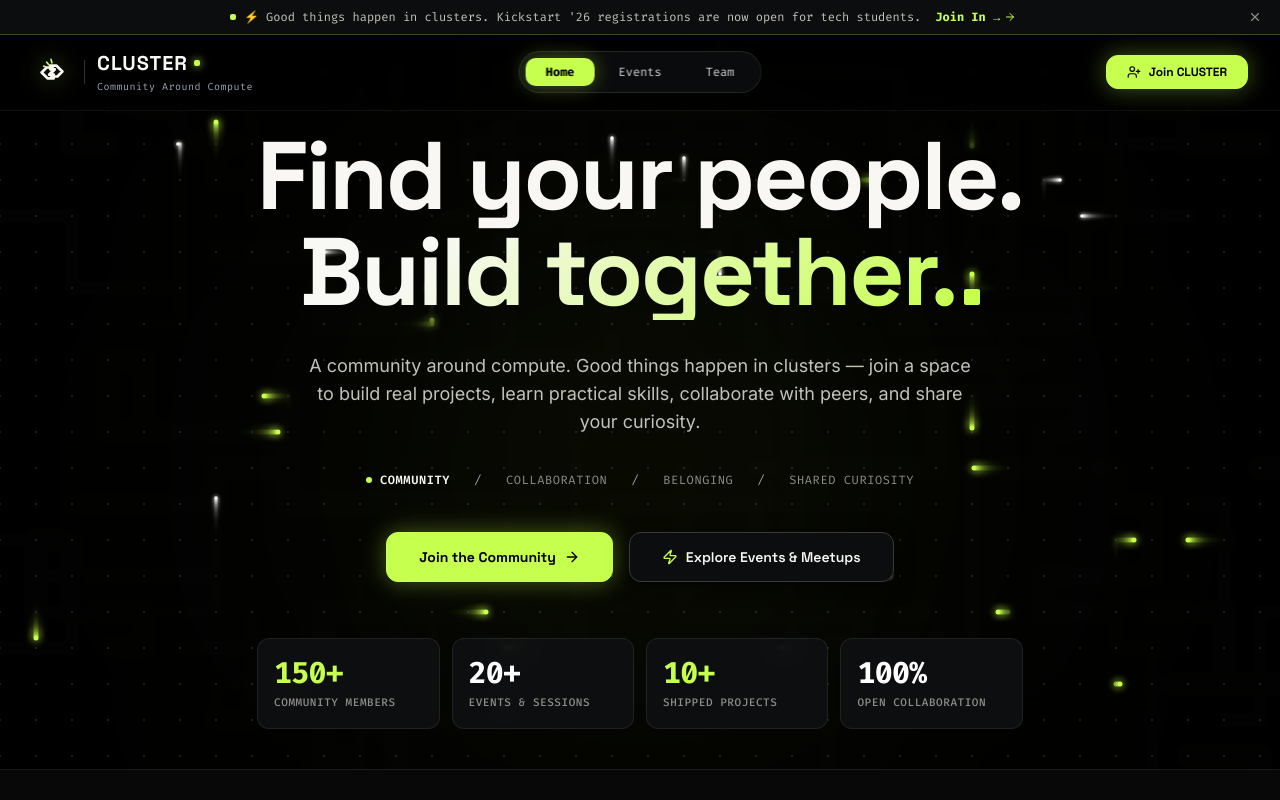
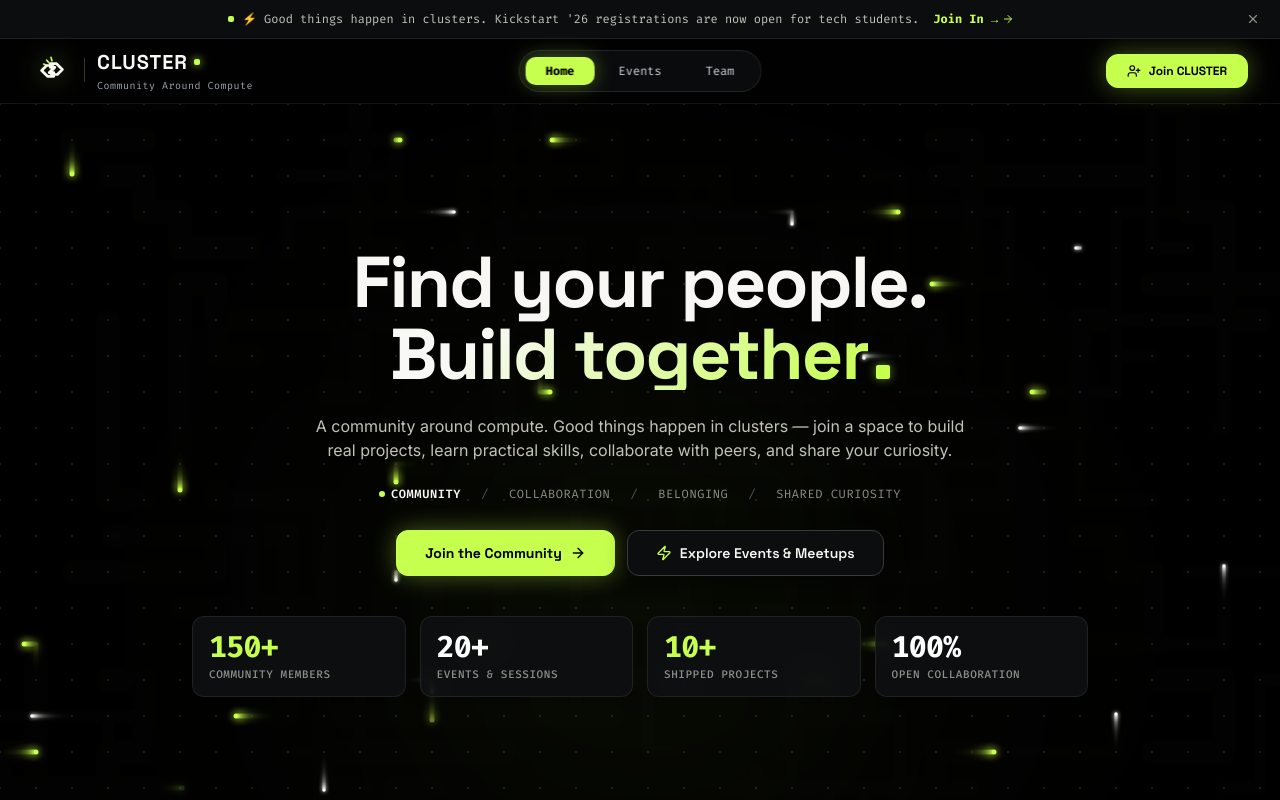
Before and after one commit to Cluster-Community-Org/Cluster-Website, a React (Vite) app in the folder client/: page / in a window 1280 px wide. Shown: the top 800 px of the page. Built offline with nearby package versions, Linux system fonts and the light colour scheme.

Commit message:
fix(layout): resolve banner and nav collision with sticky header and ensure hero fits viewport

```diff
--- a/client/src/components/layout/AnnouncementBanner.jsx
+++ b/client/src/components/layout/AnnouncementBanner.jsx
@@ -18,7 +18,7 @@ export default function AnnouncementBanner() {
   if (!config.bannerEnabled || dismissed || !config.bannerText) return null
 
   return (
-    <div className="bg-[#0C0D0E] border-b border-cluster-acid/25 text-[#F8F7F3] text-[11px] sm:text-xs font-mono py-2 px-4 relative z-50 animate-fadeIn">
+    <div className="bg-[#0C0D0E] border-b border-white/[0.08] text-[#F8F7F3] text-[11px] sm:text-xs font-mono py-2 px-4 relative z-50">
       <div className="max-w-7xl mx-auto flex items-center justify-between gap-4">
         <div className="flex items-center gap-2 truncate mx-auto text-center">
           <span className="w-1.5 h-1.5 rounded-sm bg-cluster-acid shrink-0 hidden sm:inline-block" />
@@ -28,15 +28,15 @@ export default function AnnouncementBanner() {
               to={config.bannerLink}
               className="text-cluster-acid hover:text-white font-bold ml-1.5 inline-flex items-center gap-1 shrink-0 transition-colors"
             >
-              <span>{config.bannerLinkText || 'Learn more'}</span>
+              <span>{config.bannerLinkText || 'Join In →'}</span>
               <ArrowRight className="w-3 h-3" />
             </Link>
           )}
         </div>
         <button
           onClick={() => setDismissed(true)}
-          className="text-[#8E8E88] hover:text-white p-0.5 shrink-0"
-          aria-label="Dismiss alert"
+          className="text-[#8E8E88] hover:text-white p-1 rounded-md hover:bg-white/10 transition-colors cursor-pointer shrink-0"
+          aria-label="Dismiss announcement"
         >
           <X className="w-3.5 h-3.5" />
         </button>
--- a/client/src/components/layout/Navbar.jsx
+++ b/client/src/components/layout/Navbar.jsx
@@ -32,16 +32,17 @@ export default function Navbar() {
   return (
     <>
       <header
-        className={`fixed top-0 left-0 right-0 z-40 transition-all duration-300 ${
+        className={`sticky top-0 z-40 w-full transition-colors duration-200 ${
           scrolled
             ? 'bg-black/95 backdrop-blur-md border-b border-white/10 shadow-[0_10px_30px_rgba(0,0,0,0.8)]'
-            : 'bg-black/60 backdrop-blur-sm border-b border-white/[0.06]'
+            : 'bg-black/85 backdrop-blur-md border-b border-white/[0.08]'
         }`}
       >
         {/* Top Ticker Alert Banner (if enabled) */}
         <AnnouncementBanner />
 
-        <div className="max-w-7xl mx-auto px-4 sm:px-6 lg:px-8 py-3.5 flex items-center justify-between relative">
+        {/* Main Navbar Bar */}
+        <div className="max-w-7xl mx-auto px-4 sm:px-6 lg:px-8 h-16 flex items-center justify-between relative">
 
           {/* ── Brand Logo ── */}
           <ClusterLogo
@@ -51,8 +52,8 @@ export default function Navbar() {
             tagline="Community Around Compute"
           />
 
-          {/* ── Desktop Nav pill ── */}
-          <nav className="hidden md:flex items-center gap-1 bg-obsidian-900/90 p-1.5 rounded-full border border-white/10 backdrop-blur-md absolute left-1/2 -translate-x-1/2">
+          {/* ── Desktop Nav pill (Perfect Horizontal and Vertical Center) ── */}
+          <nav className="hidden md:flex items-center gap-1 bg-obsidian-900/90 p-1.5 rounded-full border border-white/10 backdrop-blur-md absolute top-1/2 left-1/2 -translate-x-1/2 -translate-y-1/2">
             {navLinks.map((link) => (
               <NavLink
                 key={link.name}
@@ -103,7 +104,7 @@ export default function Navbar() {
                   to={link.href}
                   onClick={() => setIsOpen(false)}
                   className={({ isActive }) =>
-                    `px-4 py-2.5 rounded-lg text-sm font-mono transition-colors ${
+                    `px-4 py-2.5 rounded-xl text-xs font-mono transition-colors ${
                       isActive
                         ? 'nav-pill-active'
                         : 'text-gray-300 hover:text-white hover:bg-white/5'
@@ -115,15 +116,15 @@ export default function Navbar() {
               ))}
             </div>
 
-            <div className="pt-2 border-t border-white/10 flex flex-col gap-2">
+            <div className="pt-2 border-t border-white/10">
               <button
                 onClick={() => {
                   setIsOpen(false)
                   setIsJoinModalOpen(true)
                 }}
-                className="btn-cluster-primary w-full py-3 text-xs flex items-center justify-center gap-2"
+                className="btn-cluster-primary w-full py-2.5 text-xs"
               >
-                <UserPlus className="w-4 h-4" />
+                <UserPlus className="w-3.5 h-3.5" />
                 <span>Join CLUSTER Community</span>
               </button>
             </div>
@@ -131,7 +132,7 @@ export default function Navbar() {
         )}
       </header>
 
-      {/* Join Society Modal */}
+      {/* Join Community Modal */}
       <JoinClusterModal
         isOpen={isJoinModalOpen}
         onClose={() => setIsJoinModalOpen(false)}
--- a/client/src/components/sections/HeroSection.jsx
+++ b/client/src/components/sections/HeroSection.jsx
@@ -1,6 +1,6 @@
 import { useState, useEffect } from 'react'
 import { Link } from 'react-router-dom'
-import { ArrowRight, Zap, Users } from 'lucide-react'
+import { ArrowRight, Zap } from 'lucide-react'
 import { CircuitCanvas } from '../3d/CircuitCanvas.jsx'
 import { clusterDataService } from '../../services/clusterDataService.js'
 
@@ -25,25 +25,25 @@ export default function HeroSection() {
   const stats = (config.stats && config.stats.length > 0) ? config.stats : DEFAULT_HERO_STATS
 
   return (
-    <section className="relative min-h-[92vh] flex flex-col justify-between overflow-hidden bg-[#080808] border-b border-white/[0.08] px-4 pt-28 pb-10">
+    <section className="relative min-h-[calc(100dvh-4rem)] flex flex-col justify-center overflow-hidden bg-[#080808] border-b border-white/[0.08] px-4 py-6 sm:py-8 lg:py-10">
       {/* Circuit Canvas Ambient Micro-animation */}
       <CircuitCanvas />
 
       {/* Subtle Restrained Ambient Lighting */}
-      <div className="absolute top-1/4 left-1/2 -translate-x-1/2 w-[560px] h-[560px] bg-cluster-acid/[0.06] rounded-full blur-[160px] pointer-events-none" />
+      <div className="absolute top-1/3 left-1/2 -translate-x-1/2 w-[520px] h-[520px] bg-cluster-acid/[0.05] rounded-full blur-[140px] pointer-events-none" />
 
-      {/* Main Content */}
-      <div className="relative z-10 max-w-5xl mx-auto my-auto text-center space-y-6 sm:space-y-8 pt-4">
+      {/* Main Content (Vertically centered and tuned to fit single screen without scroll) */}
+      <div className="relative z-10 max-w-5xl mx-auto my-auto text-center flex flex-col justify-center items-center space-y-4 sm:space-y-5 lg:space-y-6 w-full">
 
-        {/* Hero Headline (Pure Editorial Brand Board Direction) */}
-        <h1 className="text-5xl sm:text-7xl lg:text-8xl font-display font-black tracking-tight text-[#F8F7F3] leading-[1.02]">
+        {/* Hero Headline (Pure Editorial Brand Board Direction, No awkward double period) */}
+        <h1 className="text-4xl sm:text-6xl lg:text-7xl font-display font-black tracking-tight text-[#F8F7F3] leading-[1.06]">
           Find your people.<br />
-          <span className="text-cluster-gradient">Build together.</span>
-          <span className="inline-block w-3.5 h-3.5 sm:w-4 sm:h-4 bg-cluster-acid ml-2 rounded-sm align-baseline" />
+          <span className="text-cluster-gradient">Build together</span>
+          <span className="inline-block w-3 sm:w-3.5 h-3 sm:h-3.5 bg-cluster-acid ml-2 rounded-sm align-baseline shadow-[0_0_10px_rgba(198,255,77,0.5)]" />
         </h1>
 
         {/* Brand Concept Subtitle */}
-        <p className="max-w-2xl mx-auto text-sm sm:text-base lg:text-lg text-[#C2C2B8] font-sans leading-relaxed">
+        <p className="max-w-2xl mx-auto text-xs sm:text-sm lg:text-base text-[#C2C2B8] font-sans leading-relaxed">
           {config.heroSubtitle || (
             <>
               <strong className="text-white font-semibold">A community around compute.</strong> Good things happen in clusters — join a space to build real projects, learn practical skills, collaborate with peers, and share your curiosity.
@@ -52,24 +52,24 @@ export default function HeroSection() {
         </p>
 
         {/* Editorial Value Anchors (Clean, Non-SaaS, Elegant) */}
-        <div className="flex flex-wrap items-center justify-center gap-x-6 gap-y-2 pt-1 text-xs font-mono text-[#8E8E88] tracking-wider uppercase">
-          <span className="text-[#F8F7F3] font-semibold flex items-center gap-2">
+        <div className="flex flex-wrap items-center justify-center gap-x-5 gap-y-1.5 text-[11px] sm:text-xs font-mono text-[#8E8E88] tracking-wider uppercase">
+          <span className="text-[#F8F7F3] font-semibold flex items-center gap-1.5">
             <span className="w-1.5 h-1.5 rounded-full bg-cluster-acid" />
             Community
           </span>
-          <span className="text-gray-400">/</span>
+          <span className="text-gray-600">/</span>
           <span className="hover:text-white transition-colors">Collaboration</span>
-          <span className="text-gray-400">/</span>
+          <span className="text-gray-600">/</span>
           <span className="hover:text-white transition-colors">Belonging</span>
-          <span className="text-gray-400">/</span>
+          <span className="text-gray-600">/</span>
           <span className="hover:text-white transition-colors">Shared Curiosity</span>
         </div>
 
         {/* CTA Button Group */}
-        <div className="flex flex-col sm:flex-row items-center justify-center gap-4 pt-3">
+        <div className="flex flex-col sm:flex-row items-center justify-center gap-3 pt-1 w-full sm:w-auto">
           <button
             onClick={() => window.dispatchEvent(new CustomEvent('open_join_modal'))}
-            className="btn-cluster-primary w-full sm:w-auto px-8 py-3.5 text-xs sm:text-sm font-semibold group cursor-pointer"
+            className="btn-cluster-primary w-full sm:w-auto px-7 py-3 text-xs sm:text-sm font-semibold group cursor-pointer active:scale-[0.98] transition-transform"
           >
             <span>Join the Community</span>
             <ArrowRight className="w-4 h-4 group-hover:translate-x-1 transition-transform" />
@@ -77,7 +77,7 @@ export default function HeroSection() {
 
           <Link
             to="/events"
-            className="btn-cluster-secondary w-full sm:w-auto px-8 py-3.5 text-xs sm:text-sm font-semibold group"
+            className="btn-cluster-secondary w-full sm:w-auto px-7 py-3 text-xs sm:text-sm font-semibold group active:scale-[0.98] transition-transform"
           >
             <Zap className="w-4 h-4 text-cluster-acid group-hover:scale-110 transition-transform" />
             <span>Explore Events & Meetups</span>
@@ -85,16 +85,16 @@ export default function HeroSection() {
         </div>
 
         {/* Metric Bar: High-contrast, Architectural, 1px Hairline Borders */}
-        <div className="pt-6 grid grid-cols-2 md:grid-cols-4 gap-3 max-w-4xl mx-auto text-left font-mono">
+        <div className="pt-2 sm:pt-4 grid grid-cols-2 md:grid-cols-4 gap-2.5 sm:gap-3.5 w-full max-w-4xl text-left font-mono">
           {stats.map((stat, idx) => (
             <div
               key={idx}
-              className="p-4 rounded-xl bg-[#0F1012]/90 border border-white/[0.08] hover:border-cluster-acid/30 transition-colors backdrop-blur-md"
+              className="py-3 px-4 rounded-xl bg-[#0F1012]/90 border border-white/[0.08] hover:border-cluster-acid/30 transition-colors backdrop-blur-md"
             >
-              <div className={`text-2xl sm:text-3xl font-bold tracking-tight ${idx % 2 === 0 ? 'text-cluster-acid' : 'text-white'}`}>
+              <div className={`text-xl sm:text-2xl lg:text-3xl font-bold tracking-tight tabular-nums font-mono ${idx % 2 === 0 ? 'text-cluster-acid' : 'text-white'}`}>
                 {stat.value}
               </div>
-              <div className="text-[11px] text-[#8E8E88] font-medium tracking-wider mt-1 uppercase">
+              <div className="text-[10px] sm:text-[11px] text-[#8E8E88] font-medium tracking-wider mt-0.5 uppercase truncate">
                 {stat.label}
               </div>
             </div>
--- a/client/src/pages/EventsPage.jsx
+++ b/client/src/pages/EventsPage.jsx
@@ -38,7 +38,7 @@ export default function EventsPage() {
   }, [eventsList, selectedTab, selectedType, todayStr])
 
   return (
-    <div className="max-w-7xl mx-auto px-4 sm:px-6 lg:px-8 pt-28 pb-16 space-y-12">
+    <div className="max-w-7xl mx-auto px-4 sm:px-6 lg:px-8 pt-10 sm:pt-14 pb-16 space-y-12">
       {/* Page Header */}
       <div className="text-center space-y-4 max-w-3xl mx-auto">
         <div className="text-xs font-mono font-bold tracking-widest text-cluster-acid uppercase flex items-center justify-center gap-2">
--- a/client/src/pages/TeamPage.jsx
+++ b/client/src/pages/TeamPage.jsx
@@ -13,7 +13,7 @@ export default function TeamPage() {
     return () => window.removeEventListener('cluster_team_updated', handleUpdate)
   }, [])
   return (
-    <div className="max-w-7xl mx-auto px-4 sm:px-6 lg:px-8 pt-28 pb-16 space-y-20">
+    <div className="max-w-7xl mx-auto px-4 sm:px-6 lg:px-8 pt-10 sm:pt-14 pb-16 space-y-16">
       {/* Page Header */}
       <div className="text-center space-y-4 max-w-3xl mx-auto">
         <div className="text-xs font-mono font-bold tracking-widest text-cluster-acid uppercase flex items-center justify-center gap-2">
```
